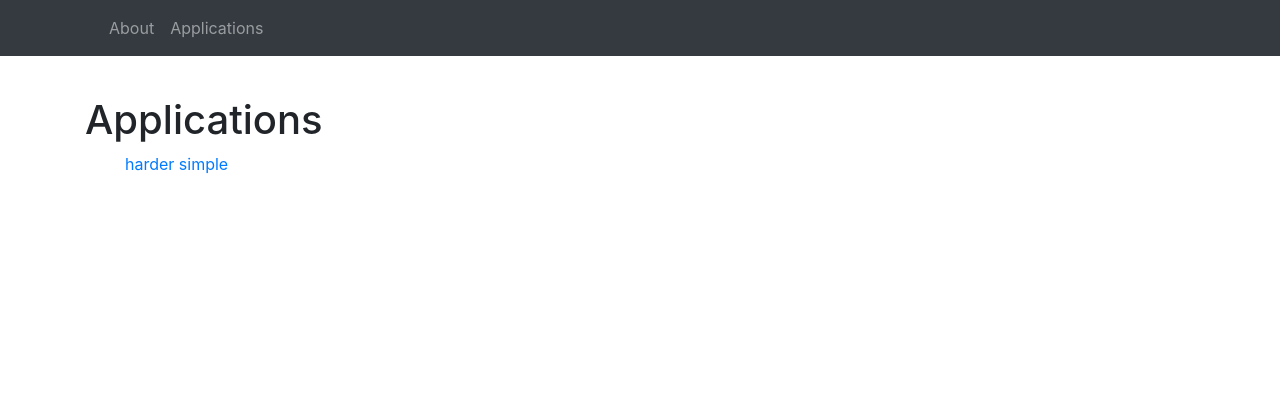
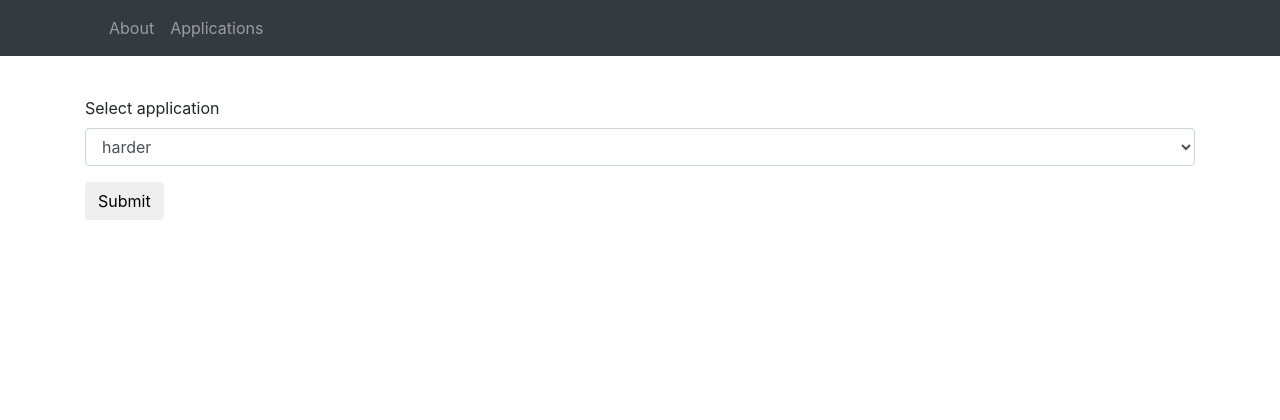
Before and after one commit to HeMan/jobbergate, a Flask app: page /apps/ in a window 1280 px wide. Shown: the top 420 px of the page. Run offline with Flask 2, Linux system fonts and the light colour scheme; parts of the project's set-up code (start-up, migrations or seed data) failed here and were passed over; some libraries are stand-ins or nearby versions.

Commit message:
Let's user choose template.
- Restructured html templates to only use one and generate forms from
  code.
- Added funcionallity to select template.

```diff
--- a/jobbergate/templates/main/apps.html
+++ /dev/null
@@ -1,16 +0,0 @@
-{% extends "_base.html" %}
-{% block content %}
-
-<div class="body-content">
-  <div>
-    <h1>Applications</h1>
-    <ul>
-    {% for application in applications %}
-    <a href="{{ url_for('main.app', application=application) }}">{{ application }}</a>
-    {% endfor %}
-    </ul>
-
-  </div>
-</div>
-
-{% endblock %}
--- a/jobbergate/templates/main/questions.html
+++ b/jobbergate/templates/main/form.html
@@ -3,7 +3,7 @@
 
 {% block content %}
 
-<form method="POST" action="{{ url_for('main.app', application=application) }}">
+<form method="POST">
 {{ wtf.quick_form(form) }}
 </form>
 
--- a/jobbergate/views.py
+++ b/jobbergate/views.py
@@ -3,11 +3,11 @@ from pathlib import Path
 import importlib
 
 
-from flask import render_template, Blueprint, Response
+from flask import render_template, Blueprint, Response, redirect, url_for
 from flask_wtf import FlaskForm
 from wtforms.fields import (
     BooleanField,
-    FileField,
+    HiddenField,
     IntegerField,
     SelectField,
     SelectMultipleField,
@@ -94,7 +94,7 @@ def _form_generator(application):
                 field["variablename"],
                 BooleanField(field["message"], default=field["default"]),
             )
-
+    QuestioneryForm.application = HiddenField(application)
     QuestioneryForm.submit = SubmitField()
 
     return QuestioneryForm()
@@ -110,24 +110,72 @@ def about():
     return render_template("main/about.html")
 
 
-@main_blueprint.route("/apps/")
+@main_blueprint.route("/apps/", methods=["GET", "POST"])
 def apps():
+    class AppForm(FlaskForm):
+        application = SelectField("Select application")
+        submit = SubmitField()
+
     appdir = Path("apps/")
-    applications = [x.name for x in appdir.iterdir() if x.is_dir()]
-    return render_template("main/apps.html", applications=applications)
+
+    appform = AppForm()
+    appform.application.choices = [
+        (x.name, x.stem) for x in appdir.iterdir() if x.is_dir()
+    ]
+
+    if appform.validate_on_submit():
+        # TODO: redirect direct to template selection if it has more then one
+        # template
+        return redirect(url_for("main.app", application=appform.data["application"]))
+
+    return render_template("main/form.html", form=appform)
 
 
 @main_blueprint.route("/app/<application>", methods=["GET", "POST"])
-def app(application):
+@main_blueprint.route("/app/<application>/<template>", methods=["GET", "POST"])
+def app(application, template=None):
     questionsform = _form_generator(application)
+    if not template:
+        if len(list(Path(f"apps/{application}/templates/").glob("*.j2"))) > 1:
+            return redirect(url_for("main.select_template", application=application))
+
+        template = f"simple_slurm.j2"
+
     if questionsform.validate_on_submit():
         return Response(
             render_template(
-                f"apps/{application}/templates/simple_slurm.j2", job=questionsform.data
+                f"apps/{application}/templates/{template}", job=questionsform.data
             ),
             mimetype="text/x-shellscript",
+            headers={"Content-Disposition": f"attachment;filename=jobfile.sh"},
         )
 
     return render_template(
-        "main/questions.html", form=questionsform, application=application
+        "main/form.html", form=questionsform, application=application, template=template
     )
+
+
+@main_blueprint.route("/select_template/<application>", methods=["GET", "POST"])
+def select_template(application):
+    class TemplateForm(FlaskForm):
+        template = SelectField("Choose template")
+        application = HiddenField("application")
+        submit = SubmitField()
+
+    templateform = TemplateForm(application=application)
+
+    templatedir = Path(f"apps/{application}/templates")
+    templateform.template.choices = [
+        (x.name, x.stem) for x in templatedir.iterdir() if x.is_file()
+    ]
+
+    if templateform.validate_on_submit():
+        return redirect(
+            url_for(
+                "main.app",
+                application=templateform.data["application"],
+                template=templateform.data["template"],
+            )
+        )
+
+    return render_template("main/form.html", form=templateform)
```
